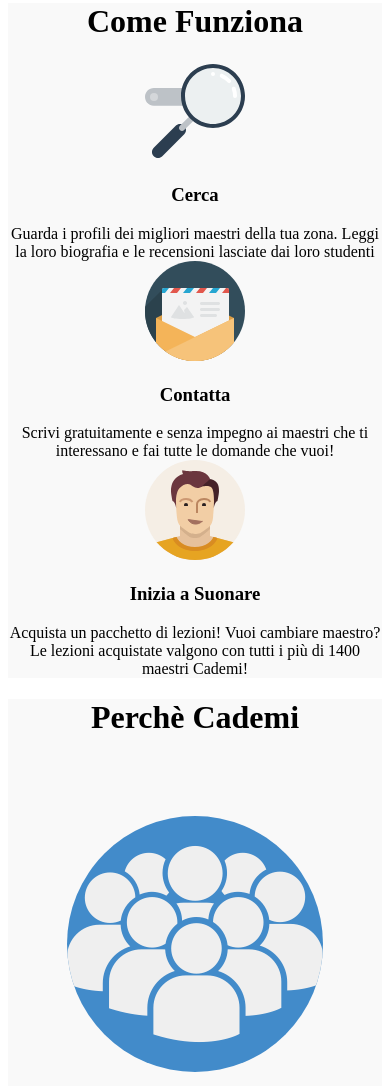
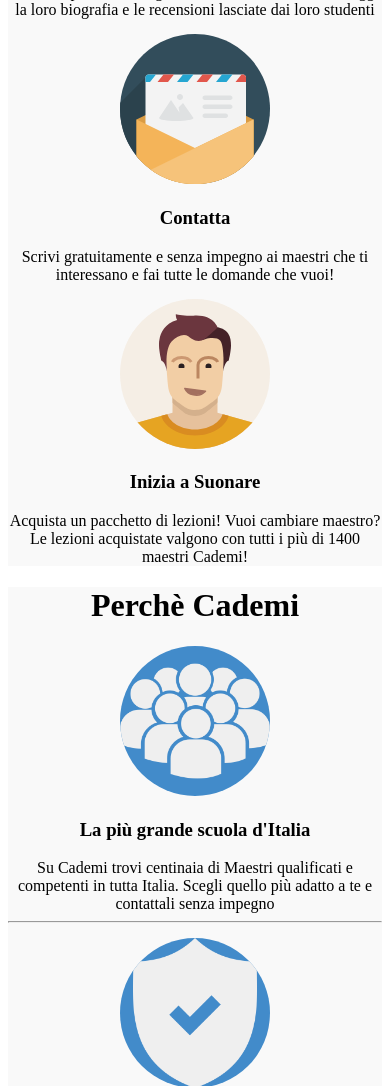
Before and after one commit to JacopoZando/html-css-resp-wannabe, a plain HTML site: page index.html in a window 390 px wide. Shown: the part 914-2000 px from the top of the page. Drawn offline with Linux system fonts and the light colour scheme.

Commit message:
Perfezionamento
Senza Bonus

```diff
--- a/mystyle.css
+++ b/mystyle.css
@@ -74,39 +74,56 @@
 /* MODIFICHE MIE - INIZIO CSS MEDIA QUERY */
 @media screen and (max-width: 420px) {
 
-  /* BLOCCO LEZIONI */
+  /* CMQ BLOCCO LEZIONI */
   .row {
     width: 100%;
     margin: 0;
+
   }
 
   #lezioni .row>.left,
   #lezioni .row>.right {
     width: 100%;
     float: none;
+
   }
-  #lezioni .row img {
-    float: none;
-    border: 1px solid orange;
-    margin: 0;
-  }
+
 
   #steps .row>.left,
   #steps .row>.central,
   #steps .row>.right {
     width: 100%;
   }
+  /* CMQ BLOCCO STEPS */
 
-  /* BLOCCO PERCHE */
+  .central img, .right img {
+    margin-top: 15px;
+  }
+
+  /* CMQ BLOCCO PERCHE */
 
   #why .row img {
     background-color: #428bca;
     border-radius: 50%;
     padding: 0px;
     max-width: 100%;
+    margin: 0 5%;
+
+  }
+
+  #why .row>.first,
+  #why .row>.second,
+  #why .row>.third {
+    width: 100%;
+    margin-top: 15px;
   }
 
   img {
     max-width: 100%;
-    height: auto;
+    max-height: 150px;
   }
+
+
+}
+
+@media screen and (max-width: 420px)
```
